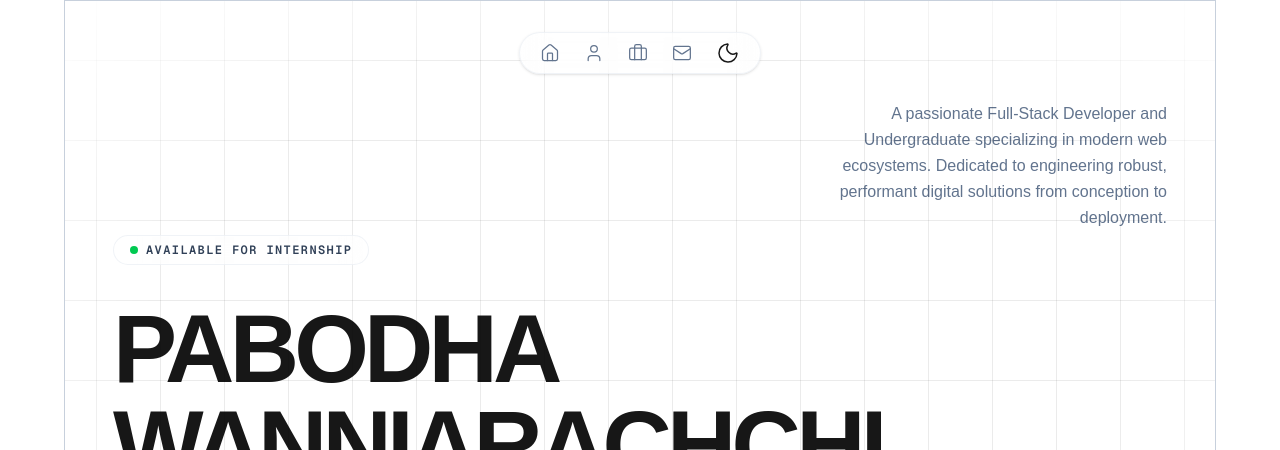
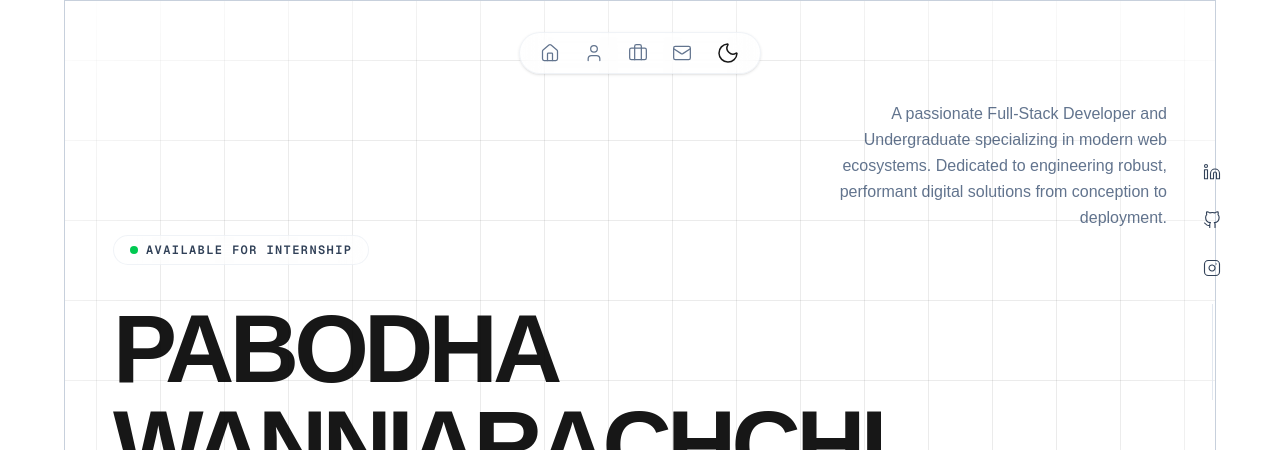
Before and after one commit to Pabodha-Wann/portfolio, a Next.js app: page / in a window 1280 px wide. Shown: the top 450 px of the page. Built offline with nearby package versions, Linux system fonts and the light colour scheme.

Commit message:
feat: add sticky social sidebar

```diff
--- a/app/page.tsx
+++ b/app/page.tsx
@@ -7,6 +7,7 @@ import { Particles } from "@/components/ui/particles"
 import Footer from "@/components/Footer"
 import ScrollToTop from "@/components/helper/ScrollToTop"
 import Contact from "@/components/Contact"
+import SideSocials from "@/components/helper/SideSocials"
 
 export default function Home() {
   return (
@@ -32,6 +33,7 @@ export default function Home() {
       </div>
 
       <ScrollToTop />
+      <SideSocials />
 
     </div>
   )
--- a/components/Projects.tsx
+++ b/components/Projects.tsx
@@ -24,7 +24,7 @@ const projects = [
     techStack: ["Spring Boot", "Java", "React", "MySQL", "REST API"],
     githubUrl: "https://github.com/Pabodha-Wann/ReserveX",
     liveUrl: "#",
-    image: "/reservex.jpg"
+    image: "/ReserveX.jpg"
   }
 ]
 
--- /dev/null
+++ b/components/helper/SideSocials.tsx
@@ -0,0 +1,56 @@
+"use client"
+
+import { motion } from "framer-motion"
+import { FiGithub, FiInstagram, FiLinkedin } from "react-icons/fi"
+
+const socials = [
+  { name: "LinkedIn", icon: FiLinkedin, link: "www.linkedin.com/in/pabodha-wanniarachchi-a0533a314" },
+  { name: "GitHub", icon: FiGithub, link: "https://github.com/Pabodha-Wann" },
+  { name: "Instagram", icon: FiInstagram, link: "https://www.instagram.com/pabodha_wanniarachchi/" },
+]
+
+const SideSocials = () => {
+  return (
+    // Hidden on small mobile screens.
+    <motion.div
+      initial={{ opacity: 0, y: 50 }}
+      animate={{ opacity: 1, y: 0 }}
+      transition={{ duration: 0.8, delay: 1 }}
+      className="fixed bottom-1/2 right-6 md:right-12 z-50 hidden md:flex flex-col items-center gap-4"
+    >
+
+      {/* Icons */}
+      <div className="flex flex-col gap-2 items-center">
+        {socials.map((social, index) => {
+          const Icon = social.icon
+          return (
+            <a
+              key={index}
+              href={social.link}
+              target="_blank"
+              rel="noopener noreferrer"
+              aria-label={social.name}
+              className="group relative flex items-center justify-center"
+            >
+
+              <span className="absolute right-full mr-4 whitespace-nowrap font-mono text-[9px] font-bold uppercase tracking-[0.2em] text-slate-900 opacity-0 transition-all duration-300 group-hover:-translate-x-1 group-hover:opacity-100 dark:text-white">
+                {social.name}
+              </span>
+
+
+              <div className="flex h-10 w-10 items-center justify-center rounded-full text-slate-700 transition-all duration-300 group-hover:bg-slate-900 group-hover:text-white dark:group-hover:bg-white dark:group-hover:text-slate-900">
+                <Icon size={18} strokeWidth={1.5} />
+              </div>
+            </a>
+          )
+        })}
+      </div>
+
+
+      <div className="h-24 w-px bg-slate-200 dark:bg-slate-800" />
+
+    </motion.div>
+  )
+}
+
+export default SideSocials
```
Also changed, not shown: public/ReserveX.jpg (added).
